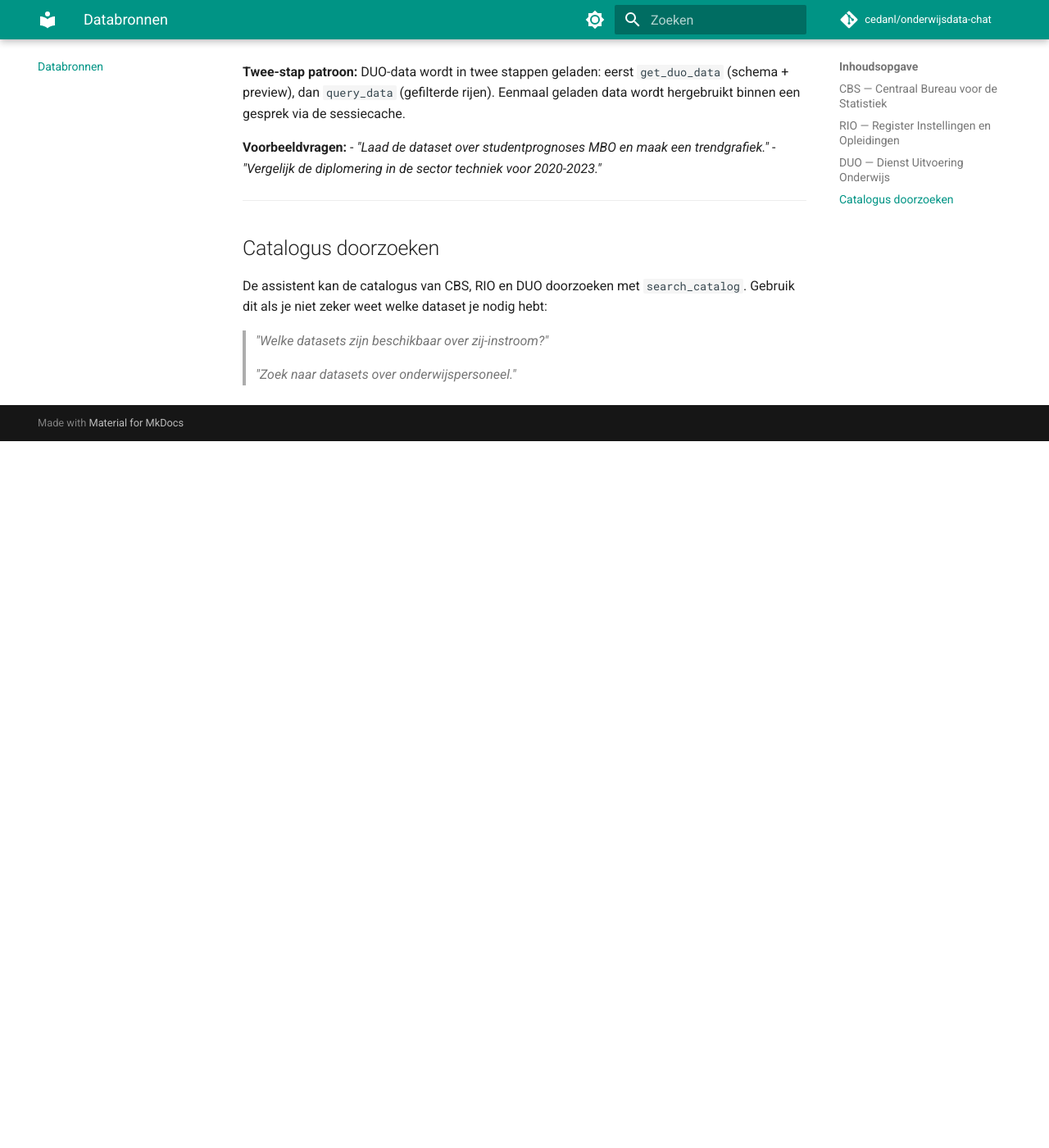
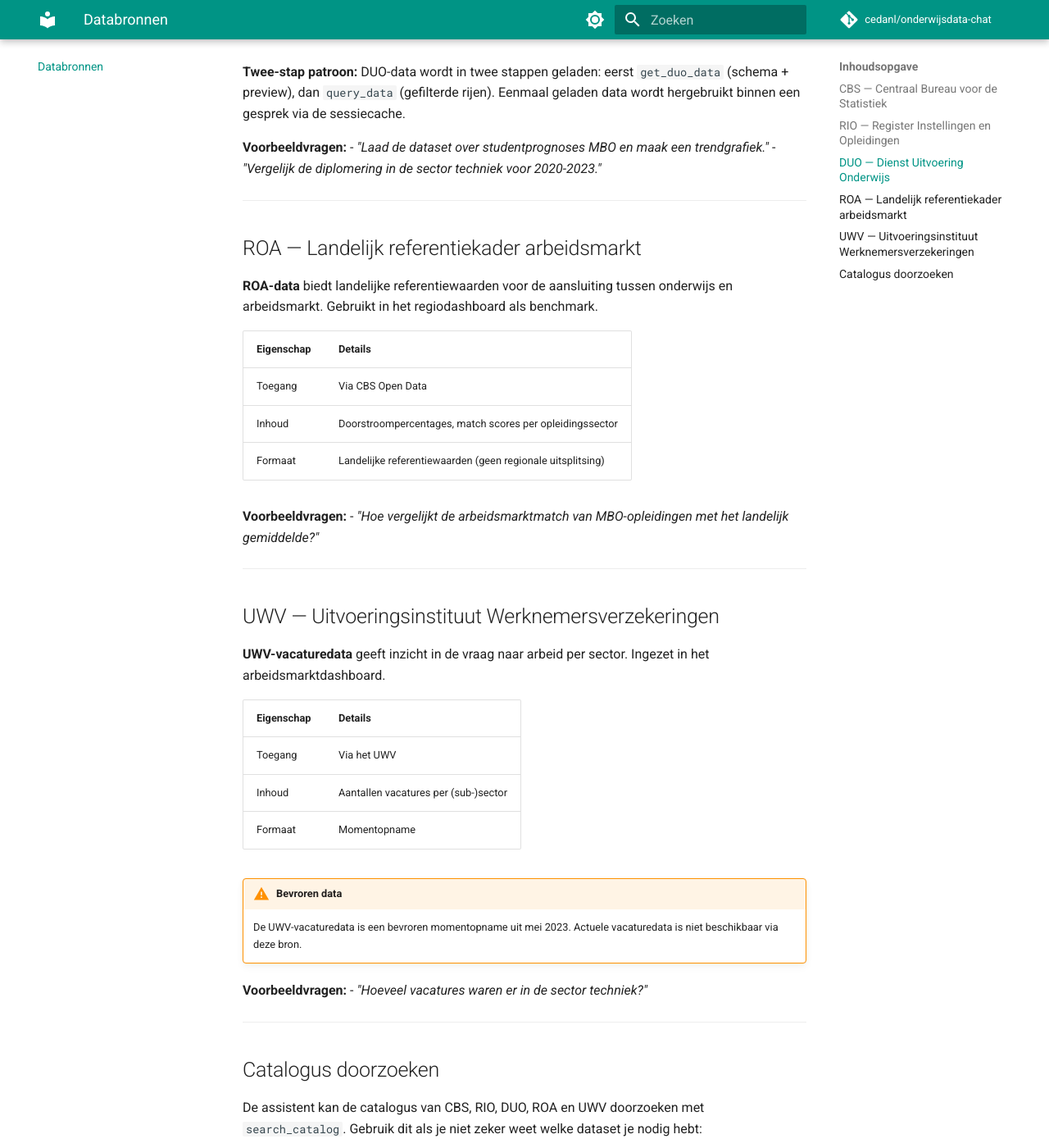
Before and after one commit to cedanl/onderwijsdata-chat, an MkDocs documentation site: the page built from docs/databronnen.md, in a window 1280 px wide and 1400 px high, scrolled down 2313 px. Shown: the whole window at 82% size. Built offline with MkDocs 1.6.1 and Material for MkDocs 9.7.7, drawn with Linux system fonts in a browser that asks for light colours; comment, search, counter and statistics services are not loaded; before the commit the page ends 2851 px from its top, so only the background shows below that; some of the changed text lies outside the part shown.

Commit message:
docs: add ROA/UWV, missing env vars, and quality & safety page
- Add DATABASE_PATH and LOG_LEVEL to configuratie
- Add ROA and UWV data sources to databronnen
- Update intro text from 3 to 5 data sources
- Add kwaliteit-en-veiligheid.md: guardrails, sandbox, rate limiting,
  eval framework, scoring criteria, known limitations
- Update mkdocs.yml nav and site description

```diff
--- a/docs/databronnen.md
+++ b/docs/databronnen.md
@@ -1,6 +1,6 @@
 # Databronnen
 
-De assistent heeft toegang tot drie open Nederlandse onderwijsdatabronnen. De juiste bron wordt automatisch gekozen op basis van je vraag.
+De assistent heeft toegang tot vijf open Nederlandse onderwijs- en arbeidsmarktdatabronnen. De juiste bron wordt automatisch gekozen op basis van je vraag.
 
 ---
 
@@ -78,9 +78,42 @@
 
 ---
 
+## ROA — Landelijk referentiekader arbeidsmarkt
+
+**ROA-data** biedt landelijke referentiewaarden voor de aansluiting tussen onderwijs en arbeidsmarkt. Gebruikt in het regiodashboard als benchmark.
+
+| Eigenschap | Details |
+|------------|---------|
+| Toegang | Via CBS Open Data |
+| Inhoud | Doorstroompercentages, match scores per opleidingssector |
+| Formaat | Landelijke referentiewaarden (geen regionale uitsplitsing) |
+
+**Voorbeeldvragen:**
+- *"Hoe vergelijkt de arbeidsmarktmatch van MBO-opleidingen met het landelijk gemiddelde?"*
+
+---
+
+## UWV — Uitvoeringsinstituut Werknemersverzekeringen
+
+**UWV-vacaturedata** geeft inzicht in de vraag naar arbeid per sector. Ingezet in het arbeidsmarktdashboard.
+
+| Eigenschap | Details |
+|------------|---------|
+| Toegang | Via het UWV |
+| Inhoud | Aantallen vacatures per (sub-)sector |
+| Formaat | Momentopname |
+
+!!! warning "Bevroren data"
+    De UWV-vacaturedata is een bevroren momentopname uit mei 2023. Actuele vacaturedata is niet beschikbaar via deze bron.
+
+**Voorbeeldvragen:**
+- *"Hoeveel vacatures waren er in de sector techniek?"*
+
+---
+
 ## Catalogus doorzoeken
 
-De assistent kan de catalogus van CBS, RIO en DUO doorzoeken met `search_catalog`. Gebruik dit als je niet zeker weet welke dataset je nodig hebt:
+De assistent kan de catalogus van CBS, RIO, DUO, ROA en UWV doorzoeken met `search_catalog`. Gebruik dit als je niet zeker weet welke dataset je nodig hebt:
 
 > *"Welke datasets zijn beschikbaar over zij-instroom?"*
 
--- a/mkdocs.yml
+++ b/mkdocs.yml
@@ -1,5 +1,5 @@
 site_name: Onderwijsdata Chat
-site_description: Stel vragen over open Nederlandse onderwijsdata via een AI-assistent met toegang tot CBS, RIO en DUO.
+site_description: Stel vragen over open Nederlandse onderwijsdata via een AI-assistent met toegang tot CBS, RIO, DUO, ROA en UWV.
 site_url: https://cedanl.github.io/onderwijsdata-chat/
 repo_url: https://github.com/cedanl/onderwijsdata-chat
 repo_name: cedanl/onderwijsdata-chat
@@ -73,5 +73,6 @@
   - Tools: tools.md
   - Dashboards: dashboards.md
   - API: api.md
+  - Kwaliteit & veiligheid: kwaliteit-en-veiligheid.md
   - Voorbeelden: voorbeelden/index.md
   - Hosting: hosting.md
```
Also changed, not shown: docs/configuratie/index.md (+2 -0 lines), docs/kwaliteit-en-veiligheid.md (added, +128 -0 lines).
